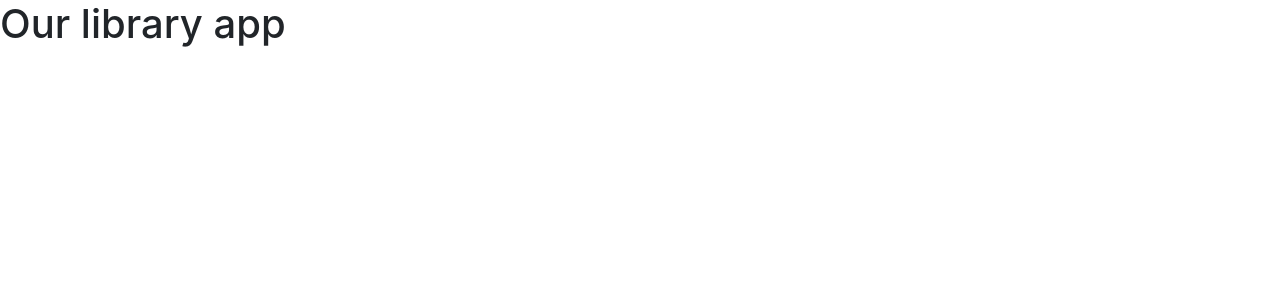
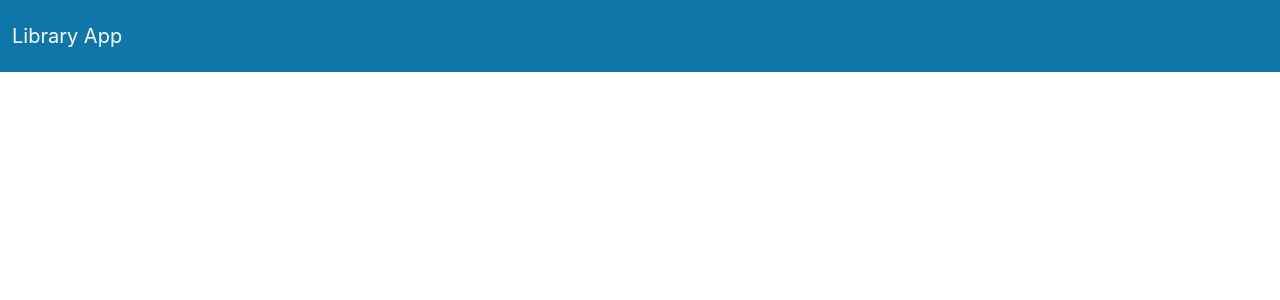
Before and after one commit to avdosator/library-app, a React (Vite) app in the folder frontend/react-library/: page / in a window 1280 px wide. Shown: the top 300 px of the page. Built offline with nearby package versions, Linux system fonts and the light colour scheme.

Commit message:
Create a skeleton of navbar

```diff
--- a/frontend/react-library/src/App.tsx
+++ b/frontend/react-library/src/App.tsx
@@ -3,9 +3,17 @@ import './App.css'
 function App() {
 
   return (
-    <>
-      <h1>Our library app</h1>
-    </>
+    <nav className='navbar navbar-expand-lg navbar-dark main-color py-3'>
+      <div className='container-fluid'>
+        <span className='navbar-brand'>Library App</span>
+        <button className='navbar-toggler' type='button' data-bs-toggle='collapse'
+          data-bs-target='#navbarNavDropdown' aria-controls='navbarNavDropdown'
+          aria-expanded='false' aria-label='Toggle Navigation'
+        >
+          <span className='navbar-toggler-icon'></span>
+        </button>
+      </div>
+    </nav>
   )
 }
 
```
